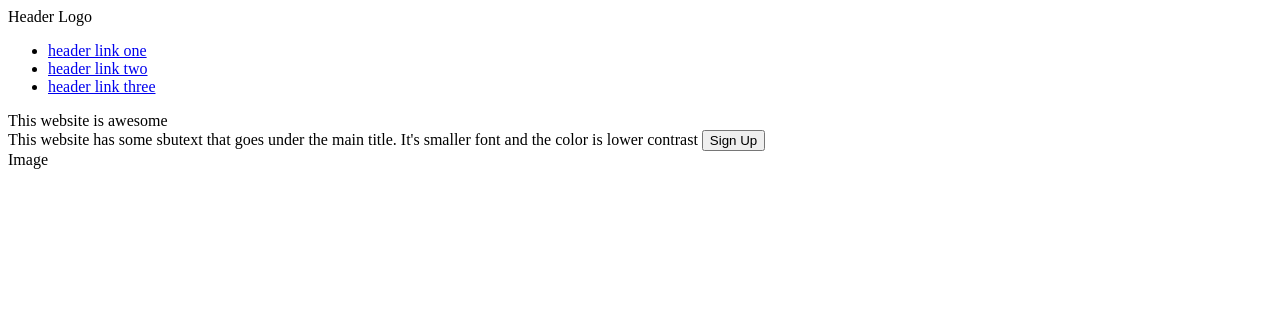
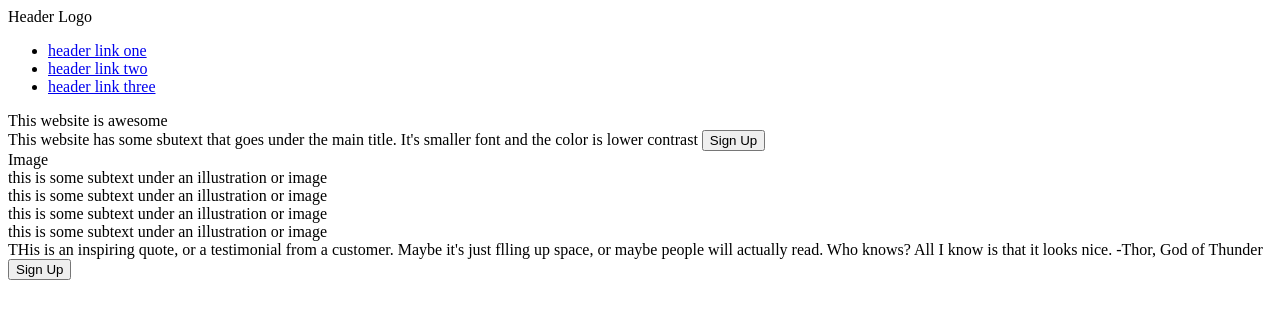
Before and after one commit to JohnRan24/landing-page, a plain HTML site: page index.html in a window 1280 px wide. Drawn offline with Linux system fonts and the light colour scheme.

Commit message:
Added the third and fourth section to the index.html git status

```diff
--- a/index.html
+++ b/index.html
@@ -26,5 +26,33 @@
             Image
         </div>
     </div>
+    <div class="second-section">
+        <div class="box">
+
+        </div>
+        this is some subtext under an illustration or image
+        <div class="box">
+
+        </div>
+        this is some subtext under an illustration or image
+        <div class="box">
+
+        </div>
+        this is some subtext under an illustration or image
+        <div class="box">
+
+        </div>
+        this is some subtext under an illustration or image
+    </div>
+    <div class="third-section">
+        <div class="call-to-action">
+            THis is an inspiring quote, or a testimonial from a customer. Maybe it's just flling up space, or maybe people will actually read. Who knows? All I know is that it looks nice. -Thor, God of Thunder
+        </div>
+    </div>
+    <div class="fourth-section">
+        <div class="call-to-action">
+            <button class="action">Sign Up</button>
+        </div>
+    </div>
 </body>
 </html>
```
